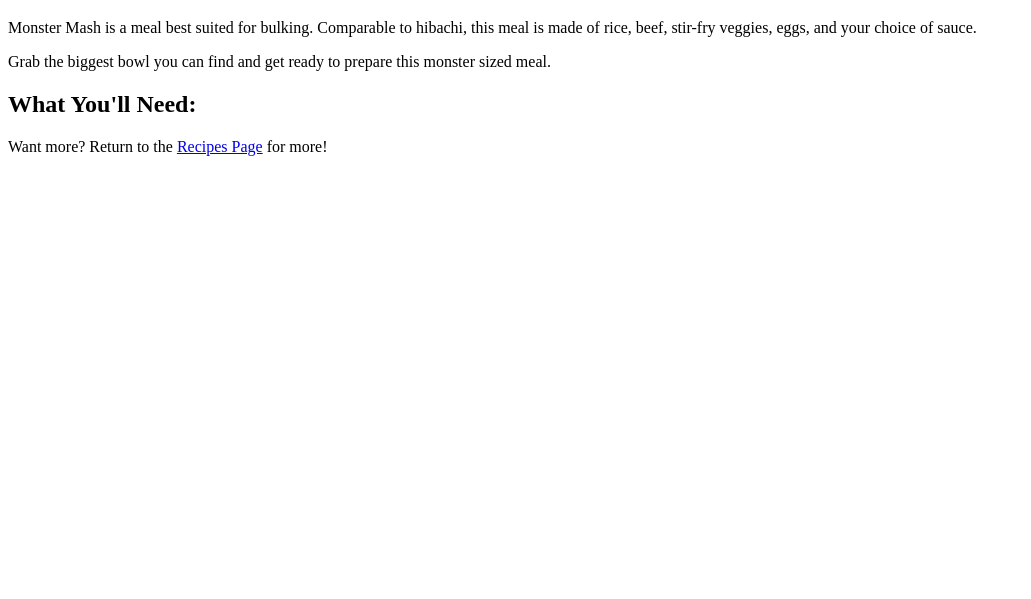
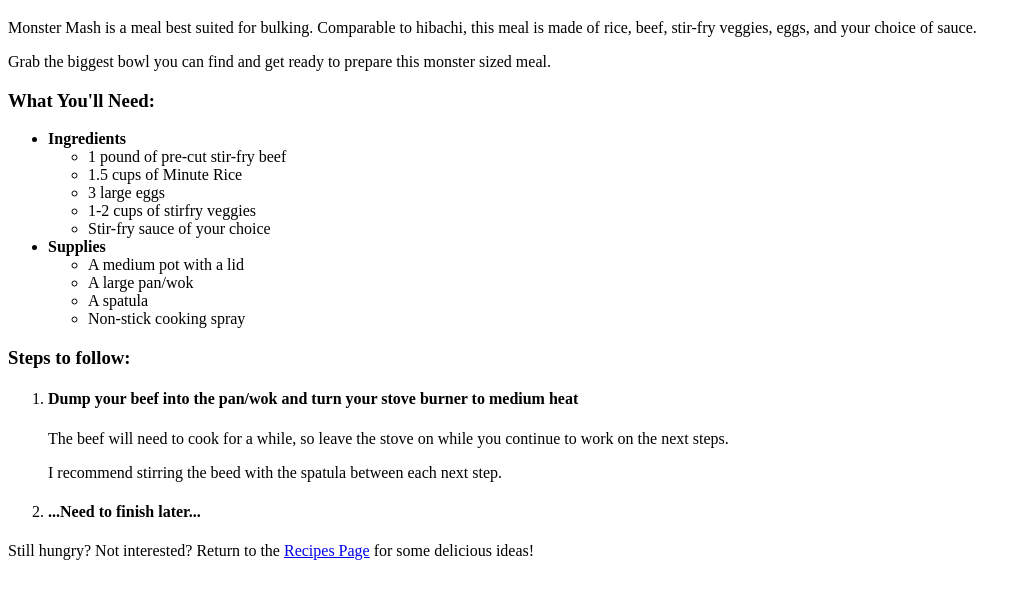
Before and after one commit to RickSlick3/odin-recipes, a plain HTML site: page recipes/monster_mash.html in a window 1280 px wide. Shown: the part 61-660 px from the top of the page, without its empty margins (0-1031 px from the left). Drawn offline with Linux system fonts and the light colour scheme.

Commit message:
new images, new recipe, added to index and monster mash

```diff
--- a/recipes/monster_mash.html
+++ b/recipes/monster_mash.html
@@ -10,8 +10,38 @@
     <p>Monster Mash is a meal best suited for bulking. Comparable to hibachi, this meal is made of rice, beef, stir-fry veggies, eggs, and your choice of sauce.</p>
     <p>Grab the biggest bowl you can find and get ready to prepare this monster sized meal.</p>
 
-    <h2>What You'll Need:</h2>
+    <h3>What You'll Need:</h3>
+    <ul>
+        <li><strong>Ingredients</strong></li>
+        <ul>
+            <li>1 pound of pre-cut stir-fry beef</li>
+            <li>1.5 cups of Minute Rice</li>
+            <li>3 large eggs</li>
+            <li>1-2 cups of stirfry veggies</li>
+            <li>Stir-fry sauce of your choice</li>
+        </ul>
+        <li><strong>Supplies</strong></li>
+        <ul>
+            <li>A medium pot with a lid</li>
+            <li>A large pan/wok</li>
+            <li>A spatula</li>
+            <li>Non-stick cooking spray</li>
+        </ul>
+    </ul>
 
-    <p>Want more? Return to the <a href="../index.html">Recipes Page</a> for more!</p>
+    <h3>Steps to follow:</h3>
+    <ol>
+        <li>
+            <h4>Dump your beef into the pan/wok and turn your stove burner to medium heat</h4>
+            <p>The beef will need to cook for a while, so leave the stove on while you continue to work on the next steps.</p>
+            <p>I recommend stirring the beed with the spatula between each next step.</p>
+        </li>
+        <li>
+            <h4>...Need to finish later...</h4>
+            <p></p>
+        </li>
+    </ol>
+
+    <p>Still hungry? Not interested? Return to the <a href="../index.html">Recipes Page</a> for some delicious ideas!</p>
 </body>
 </html>
```
Also changed, not shown: index.html (+15 -2 lines), recipes/preworkout_cereal.html (added, +14 -0 lines), images/monster_mash.jpg (added), images/preworkout_cereal.jpg (added).
